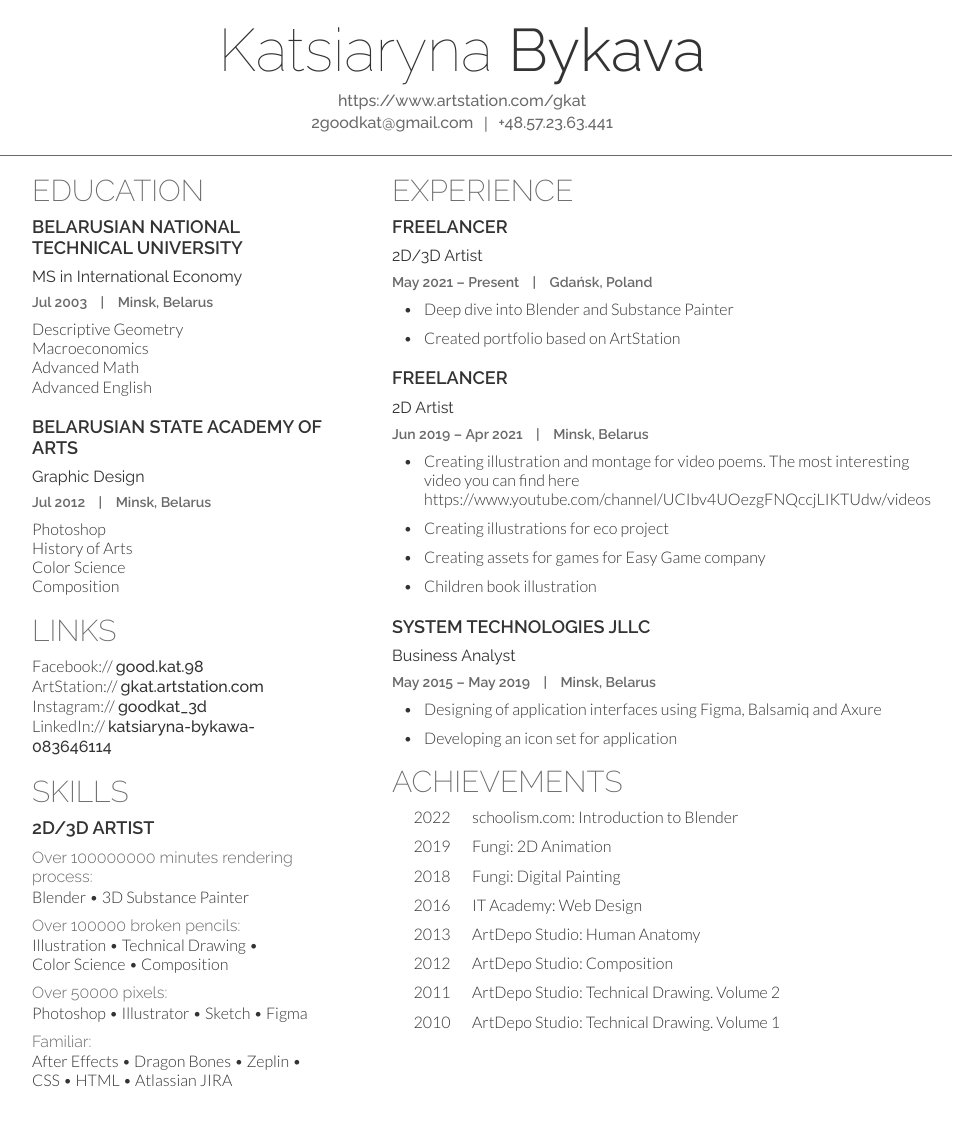
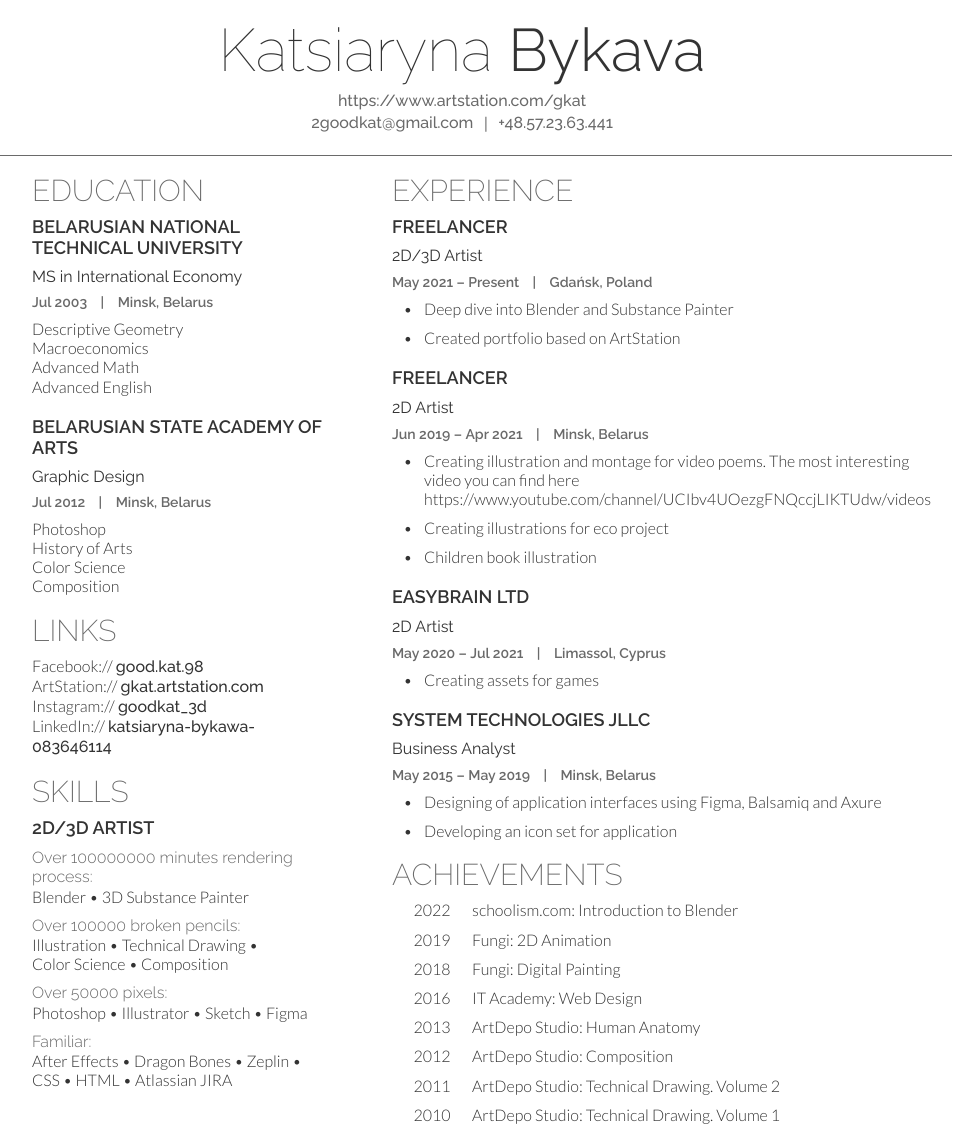
Before and after one commit to katsiaryna-bykava/katsiaryna-bykava.github.io, a Jekyll site: the page built from index.md, in a window 1280 px wide. Shown: the whole page, without its empty margins (178-1139 px from the left). Built offline with Jekyll 4.4.1, drawn with Linux system fonts in a browser that asks for light colours; before the commit the page ends 1109 px from its top, so only the background shows below that.

Commit message:
docs: experience

```diff
--- a/index.md
+++ b/index.md
@@ -101,8 +101,15 @@ employee:
               achievements:
                 - "Creating illustration and montage for video poems. The most interesting video you can find here https://www.youtube.com/channel/UCIbv4UOezgFNQccjLIKTUdw/videos"
                 - "Creating illustrations for eco project"
-                - "Creating assets for games for Easy Game company"
                 - "Children book illustration"
+            - company: Easybrain LTD
+              position:
+                - 2D Artist
+              date_from: 2020-05-01
+              date_to: 2021-07-30
+              location: Limassol, Cyprus
+              achievements:
+                - "Creating assets for games"
             - company: SYSTEM TECHNOLOGIES JLLC
               position:
                 - Business Analyst
```
